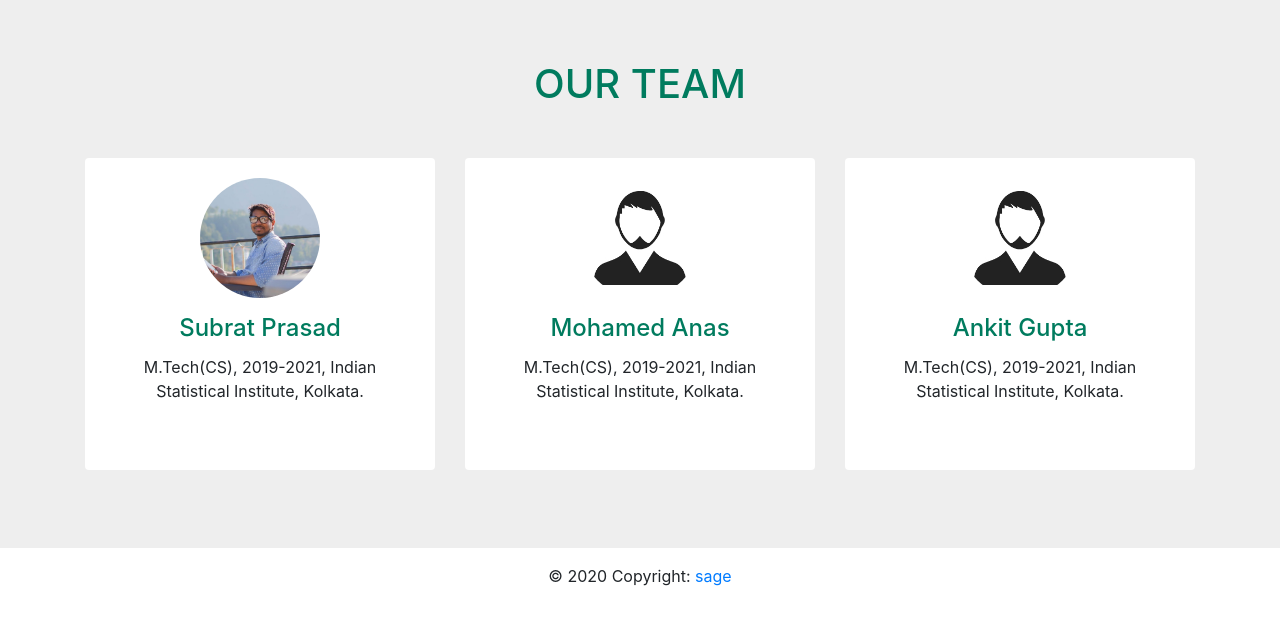
After one commit to dbms-ctzs/sage, a Django app: page /aboutus/ in a window 1280 px wide. The commit adds this page. Shown: the top 625 px of the page. Run offline with Django 3.2, Linux system fonts and the light colour scheme; some libraries are stand-ins or nearby versions.

Commit message:
dashboard and aboutus

```diff
--- /dev/null
+++ b/ctzs/accounts/templates/accounts/aboutus.html
@@ -0,0 +1,189 @@
+{% load static %}
+<!doctype html>
+<html lang="en">
+	<head>
+		<meta charset="utf-8">
+		<meta name="viewport" content="width=device-width, initial-scale=1, shrink-to-fit=no">
+		<meta name="description" content="">
+		<meta name="author" content="">
+		<link rel="icon" href="{% static 'images/bulb-icon.png' %}">
+
+		<title>sage: citizen science project</title>
+		<!-- Bootstrap core CSS -->
+		<link href="//maxcdn.bootstrapcdn.com/bootstrap/4.0.0/css/bootstrap.min.css" rel="stylesheet" id="bootstrap-css">
+        <script src="//maxcdn.bootstrapcdn.com/bootstrap/4.0.0/js/bootstrap.min.js"></script>
+        <script src="//cdnjs.cloudflare.com/ajax/libs/jquery/3.2.1/jquery.min.js"></script>
+<!------ Include the above in your HEAD tag ---------->
+		<!-- Custom styles for this template -->
+		<link href="{% static 'css/aboutus.css' %}" rel="stylesheet">
+	</head>
+
+
+<body>
+<!-- Team -->
+<section id="team" class="pb-5">
+    <div class="container">
+        <h5 class="section-title h1">OUR TEAM</h5>
+        <div class="row">
+            <!-- Team member -->
+            <div class="col-xs-12 col-sm-6 col-md-4">
+                <div class="image-flip" >
+                    <div class="mainflip flip-0">
+                        <div class="frontside">
+                            <div class="card">
+                                <div class="card-body text-center">
+                                    <p><img class=" img-fluid" src="{% static 'images/subrat.jpg' %}" alt="card image"></p>
+                                    <h4 class="card-title">Subrat Prasad</h4>
+                                    <p class="card-text">M.Tech(CS), 2019-2021, Indian Statistical Institute, Kolkata.</p>
+                                </div>
+                            </div>
+                        </div>
+                        <div class="backside">
+                            <div class="card">
+                                <div class="card-body text-center mt-4">
+                                    <h4 class="card-title">Subrat Prasad</h4>
+                                    <p class="card-text">M.Tech(CS), 2019-2021, Indian Statistical Institute, Kolkata.</p>
+                                    <ul class="list-inline">
+                                        <li class="list-inline-item">
+                                            <a class="social-icon text-xs-center" target="_blank" href="#">
+                                                <i class="fa fa-facebook"></i>
+                                            </a>
+                                        </li>
+                                        <li class="list-inline-item">
+                                            <a class="social-icon text-xs-center" target="_blank" href="#">
+                                                <i class="fa fa-twitter"></i>
+                                            </a>
+                                        </li>
+                                        <li class="list-inline-item">
+                                            <a class="social-icon text-xs-center" target="_blank" href="#">
+                                                <i class="fa fa-skype"></i>
+                                            </a>
+                                        </li>
+                                        <li class="list-inline-item">
+                                            <a class="social-icon text-xs-center" target="_blank" href="#">
+                                                <i class="fa fa-google"></i>
+                                            </a>
+                                        </li>
+                                    </ul>
+                                </div>
+                            </div>
+                        </div>
+                    </div>
+                </div>
+            </div>
+            <!-- ./Team member -->
+
+            <!-- Team member -->
+            <div class="col-xs-12 col-sm-6 col-md-4">
+                <div class="image-flip" >
+                    <div class="mainflip flip-0">
+                        <div class="frontside">
+                            <div class="card">
+                                <div class="card-body text-center">
+                                    <p><img class=" img-fluid" src="{% static 'images/avatar.jpg' %}" alt="card image"></p>
+                                    <h4 class="card-title">Mohamed Anas</h4>
+                                    <p class="card-text">M.Tech(CS), 2019-2021, Indian Statistical Institute, Kolkata.</p>
+                                </div>
+                            </div>
+                        </div>
+                        <div class="backside">
+                            <div class="card">
+                                <div class="card-body text-center mt-4">
+                                    <h4 class="card-title">Mohamed Anas</h4>
+                                    <p class="card-text">M.Tech(CS), 2019-2021, Indian Statistical Institute, Kolkata.</p>
+                                    <ul class="list-inline">
+                                        <li class="list-inline-item">
+                                            <a class="social-icon text-xs-center" target="_blank" href="#">
+                                                <i class="fa fa-facebook"></i>
+                                            </a>
+                                        </li>
+                                        <li class="list-inline-item">
+                                            <a class="social-icon text-xs-center" target="_blank" href="#">
+                                                <i class="fa fa-twitter"></i>
+                                            </a>
+                                        </li>
+                                        <li class="list-inline-item">
+                                            <a class="social-icon text-xs-center" target="_blank" href="#">
+                                                <i class="fa fa-skype"></i>
+                                            </a>
+                                        </li>
+                                        <li class="list-inline-item">
+                                            <a class="social-icon text-xs-center" target="_blank" href="#">
+                                                <i class="fa fa-google"></i>
+                                            </a>
+                                        </li>
+                                    </ul>
+                                </div>
+                            </div>
+                        </div>
+                    </div>
+                </div>
+            </div>
+            <!-- ./Team member -->
+
+            <!-- Team member -->
+            <div class="col-xs-12 col-sm-6 col-md-4">
+                <div class="image-flip" >
+                    <div class="mainflip flip-0">
+                        <div class="frontside">
+                            <div class="card">
+                                <div class="card-body text-center">
+                                    <p><img class=" img-fluid" src="{% static 'images/avatar.jpg' %}" alt="card image"></p>
+                                    <h4 class="card-title">Ankit Gupta</h4>
+                                    <p class="card-text">M.Tech(CS), 2019-2021, Indian Statistical Institute, Kolkata.</p>
+                                </div>
+                            </div>
+                        </div>
+                        <div class="backside">
+                            <div class="card">
+                                <div class="card-body text-center mt-4">
+                                    <h4 class="card-title">Ankit Gupta</h4>
+                                    <p class="card-text">M.Tech(CS), 2019-2021, Indian Statistical Institute, Kolkata.</p>
+                                    <ul class="list-inline">
+                                        <li class="list-inline-item">
+                                            <a class="social-icon text-xs-center" target="_blank" href="#">
+                                                <i class="fa fa-facebook"></i>
+                                            </a>
+                                        </li>
+                                        <li class="list-inline-item">
+                                            <a class="social-icon text-xs-center" target="_blank" href="#">
+                                                <i class="fa fa-twitter"></i>
+                                            </a>
+                                        </li>
+                                        <li class="list-inline-item">
+                                            <a class="social-icon text-xs-center" target="_blank" href="#">
+                                                <i class="fa fa-skype"></i>
+                                            </a>
+                                        </li>
+                                        <li class="list-inline-item">
+                                            <a class="social-icon text-xs-center" target="_blank" href="#">
+                                                <i class="fa fa-google"></i>
+                                            </a>
+                                        </li>
+                                    </ul>
+                                </div>
+                            </div>
+                        </div>
+                    </div>
+                </div>
+            </div>
+            <!-- ./Team member -->
+
+        </div>
+    </div>
+</section>
+<!-- Team -->
+
+<!-- Footer -->
+<footer class="page-footer font-small blue">
+
+    <!-- Copyright -->
+    <div class="footer-copyright text-center py-3">© 2020 Copyright:
+      <a href="#"> sage </a>
+    </div>
+    <!-- Copyright -->
+
+  </footer>
+
+</body>
+</html>
--- a/ctzs/accounts/templates/accounts/comments.html
+++ b/ctzs/accounts/templates/accounts/comments.html
@@ -11,7 +11,7 @@
     </form>
   </div>
 </div>
-
+<!-- Comments display from users -->>
 {{ comments.count }} Comment{{ comments|pluralize }}
 {% for comment in comments %}
   <blockquote class="blockquote">
--- a/ctzs/accounts/templates/accounts/login.html
+++ b/ctzs/accounts/templates/accounts/login.html
@@ -25,7 +25,7 @@
 					<nav class="nav nav-masthead justify-content-center">
 						<a class="nav-link active" href="#">Home</a>
 						<a class="nav-link" href="#">Tutorials</a>
-						<a class="nav-link" href="#">About Us</a>
+						<a class="nav-link" href="{% url 'aboutus' %}">About Us</a>
 					</nav>
 				</div>
 			</header>
--- a/ctzs/accounts/urls.py
+++ b/ctzs/accounts/urls.py
@@ -7,12 +7,12 @@ from django.conf.urls import url
 
 urlpatterns = [
     path('register/', views.registerPage, name="register"),
+    path('aboutus/', views.aboutus, name="aboutus"),
     path('login/', views.loginPage, name="login"),
     path('logout/', views.logoutUser, name="logout"),
     path('', views.home, name="home"),
     path("profile/", views.profile, name="profile"), #profile view~subrat
-    path("news/", views.news, name="news"), # news AJAX request
-    path("grabnews/", views.grabnews, name="grabnews"), # news AJAX request
+    path("grabnews/", views.grabnews, name="grabnews"), # grab news for the dashboard
     url('sage/', views.sage, name="sage"),
 
 ]
--- a/ctzs/accounts/views.py
+++ b/ctzs/accounts/views.py
@@ -62,6 +62,8 @@ def loginPage(request):
     context={}
     return render(request,'accounts/login.html',context)
 
+def aboutus(request):
+    return render(request,'accounts/aboutus.html')
 
 # Logout page
 def logoutUser(request):
@@ -121,10 +123,8 @@ def profile(request):
 
 # Display news using AJAX
 #@login_required(login_url='login', redirect_field_name=None)
-def news(request):
-    return render(request, "accounts/news.html")
 
 def grabnews(request):
-    data = "New Grabber is Working"
+    data = "Maharashtra reports 9,518 new cases, biggest single-day jump so far"
     html = "<p>%s.</p>" % data
     return HttpResponse(html)
--- /dev/null
+++ b/ctzs/static/css/aboutus.css
@@ -0,0 +1,129 @@
+/* FontAwesome for working BootSnippet :> */
+
+@import url('https://maxcdn.bootstrapcdn.com/font-awesome/4.7.0/css/font-awesome.min.css');
+#team {
+    background: #eee !important;
+}
+
+.btn-primary:hover,
+.btn-primary:focus {
+    background-color: #108d6f;
+    border-color: #108d6f;
+    box-shadow: none;
+    outline: none;
+}
+
+.btn-primary {
+    color: #fff;
+    background-color: #007b5e;
+    border-color: #007b5e;
+}
+
+section {
+    padding: 60px 0;
+}
+
+section .section-title {
+    text-align: center;
+    color: #007b5e;
+    margin-bottom: 50px;
+    text-transform: uppercase;
+}
+
+#team .card {
+    border: none;
+    background: #ffffff;
+}
+
+.image-flip:hover .backside,
+.image-flip.hover .backside {
+    -webkit-transform: rotateY(0deg);
+    -moz-transform: rotateY(0deg);
+    -o-transform: rotateY(0deg);
+    -ms-transform: rotateY(0deg);
+    transform: rotateY(0deg);
+    border-radius: .25rem;
+}
+
+.image-flip:hover .frontside,
+.image-flip.hover .frontside {
+    -webkit-transform: rotateY(180deg);
+    -moz-transform: rotateY(180deg);
+    -o-transform: rotateY(180deg);
+    transform: rotateY(180deg);
+}
+
+.mainflip {
+    -webkit-transition: 1s;
+    -webkit-transform-style: preserve-3d;
+    -ms-transition: 1s;
+    -moz-transition: 1s;
+    -moz-transform: perspective(1000px);
+    -moz-transform-style: preserve-3d;
+    -ms-transform-style: preserve-3d;
+    transition: 1s;
+    transform-style: preserve-3d;
+    position: relative;
+}
+
+.frontside {
+    position: relative;
+    -webkit-transform: rotateY(0deg);
+    -ms-transform: rotateY(0deg);
+    z-index: 2;
+    margin-bottom: 30px;
+}
+
+.backside {
+    position: absolute;
+    top: 0;
+    left: 0;
+    background: white;
+    -webkit-transform: rotateY(-180deg);
+    -moz-transform: rotateY(-180deg);
+    -o-transform: rotateY(-180deg);
+    -ms-transform: rotateY(-180deg);
+    transform: rotateY(-180deg);
+    -webkit-box-shadow: 5px 7px 9px -4px rgb(158, 158, 158);
+    -moz-box-shadow: 5px 7px 9px -4px rgb(158, 158, 158);
+    box-shadow: 5px 7px 9px -4px rgb(158, 158, 158);
+}
+
+.frontside,
+.backside {
+    -webkit-backface-visibility: hidden;
+    -moz-backface-visibility: hidden;
+    -ms-backface-visibility: hidden;
+    backface-visibility: hidden;
+    -webkit-transition: 1s;
+    -webkit-transform-style: preserve-3d;
+    -moz-transition: 1s;
+    -moz-transform-style: preserve-3d;
+    -o-transition: 1s;
+    -o-transform-style: preserve-3d;
+    -ms-transition: 1s;
+    -ms-transform-style: preserve-3d;
+    transition: 1s;
+    transform-style: preserve-3d;
+}
+
+.frontside .card,
+.backside .card {
+    min-height: 312px;
+}
+
+.backside .card a {
+    font-size: 18px;
+    color: #007b5e !important;
+}
+
+.frontside .card .card-title,
+.backside .card .card-title {
+    color: #007b5e !important;
+}
+
+.frontside .card .card-body img {
+    width: 120px;
+    height: 120px;
+    border-radius: 50%;
+}
```
Also changed, not shown: ctzs/accounts/templates/accounts/home.html (+18 -6 lines), ctzs/accounts/templates/accounts/main.html (+29 -10 lines), ctzs/accounts/templates/accounts/navbar.html (+0 -9 lines), ctzs/accounts/templates/accounts/news.html (deleted, +0 -55 lines), requirements.txt (added, +51 -0 lines), README.md, ctzs/db.sqlite3, ctzs/static/images/subrat.jpg (added), 1 other file.
